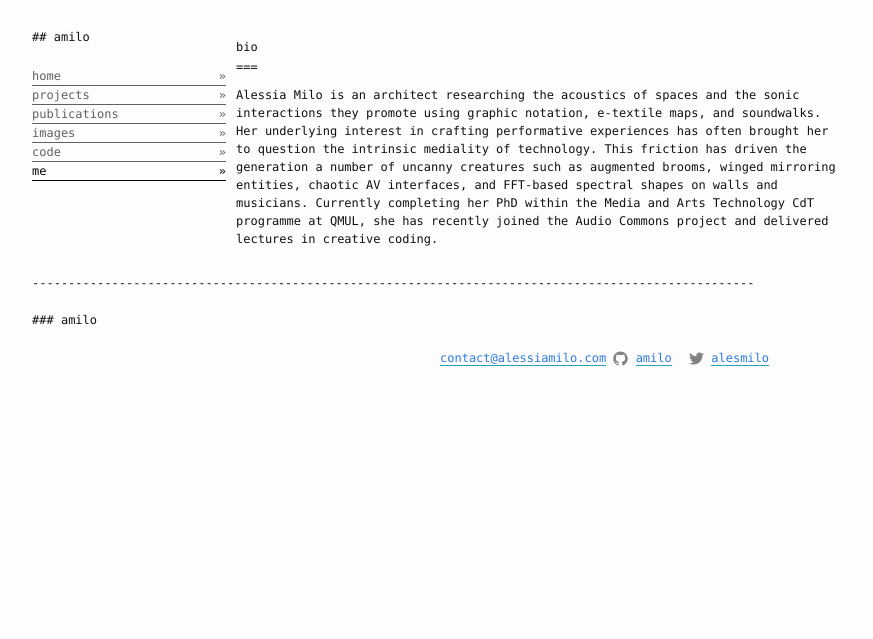
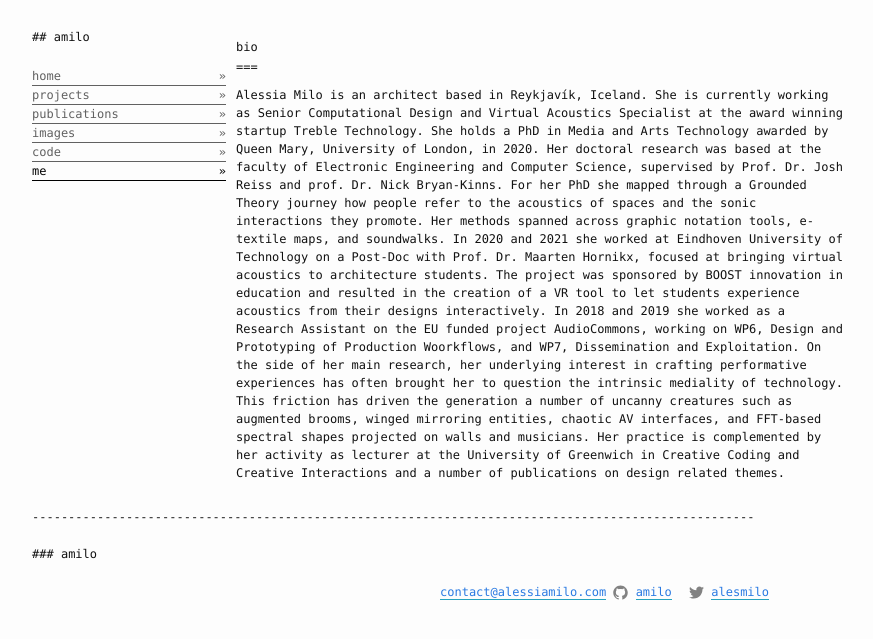
Before and after one commit to amilo/amilo.github.io, a Jekyll site: the page built from bio.md, in a window 1280 px wide. Shown: the top 639 px of the page, without its empty margins (200-1073 px from the left). Built offline with Jekyll 4.4.1, drawn with Linux system fonts in a browser that asks for light colours.

Commit message:
Update bio.md

```diff
--- a/bio.md
+++ b/bio.md
@@ -4,4 +4,11 @@ permalink: bio
 title: bio
 ---
 
-Alessia Milo is an architect researching the acoustics of spaces and the sonic interactions they promote using graphic notation, e-textile maps, and soundwalks. Her underlying interest in crafting performative experiences has often brought her to question the intrinsic mediality of technology. This friction has driven the generation a number of uncanny creatures such as augmented brooms, winged mirroring entities, chaotic AV interfaces, and FFT-based spectral shapes on walls and musicians. Currently completing her PhD within the Media and Arts Technology CdT programme at QMUL, she has recently joined the Audio Commons project and delivered lectures in creative coding.
+Alessia Milo is an architect based in Reykjavík, Iceland. She is currently working as Senior Computational Design and Virtual Acoustics Specialist at the award winning startup Treble Technology.
+She holds a PhD in Media and Arts Technology awarded by Queen Mary, University of London, in 2020.
+Her doctoral research was based at the faculty of Electronic Engineering and Computer Science, supervised by Prof. Dr. Josh Reiss and prof. Dr. Nick Bryan-Kinns.
+For her PhD she mapped through a Grounded Theory journey how people refer to the acoustics of spaces and the sonic interactions they promote. Her methods spanned across graphic notation tools, e-textile maps, and soundwalks.
+In 2020 and 2021 she worked at Eindhoven University of Technology on a Post-Doc with Prof. Dr. Maarten Hornikx, focused at bringing virtual acoustics to architecture students. The project was sponsored by BOOST innovation in education and resulted in the creation of a VR tool to let students experience acoustics from their designs interactively.
+In 2018 and 2019 she  worked as a Research Assistant on the EU funded project AudioCommons, working on WP6, Design and Prototyping of Production Woorkflows, and WP7, Dissemination and Exploitation.
+On the side of her main research, her underlying interest in crafting performative experiences has often brought her to question the intrinsic mediality of technology. This friction has driven the generation a number of uncanny creatures such as augmented brooms, winged mirroring entities, chaotic AV interfaces, and FFT-based spectral shapes projected on walls and musicians.
+Her practice is complemented by her activity as lecturer at the University of Greenwich in Creative Coding and Creative Interactions and a number of publications on design related themes.
```
